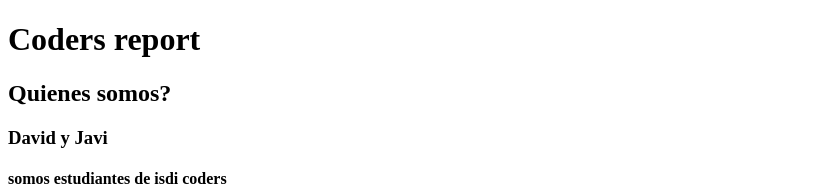
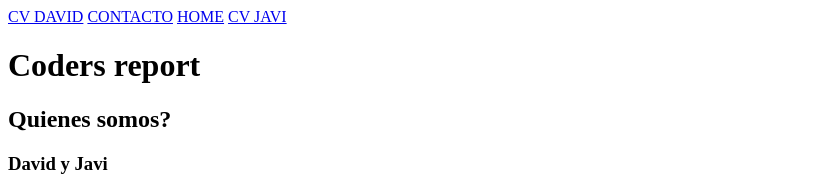
Before and after one commit to TelasGonzas/202304-w1ch2-Javier-Gonzalez-David-Ternavsky, a plain HTML site: page who.html in a window 1280 px wide. Shown: the top 193 px of the page, without its empty margins (0-821 px from the left). Drawn offline with Linux system fonts and the light colour scheme.

Commit message:
✅ add links

```diff
--- a/who.html
+++ b/who.html
@@ -6,9 +6,17 @@
   <meta http-equiv="X-UA-Compatible" content="IE=edge">
   <meta name="viewport" content="width=device-width, initial-scale=1.0">
   <title>W1CH2-DJ</title>
+  <link rel="shortcut icon" href="https://startupxplore.com/uploads/ff8080817181542201718388d1de01fd-large.png"
+    type="image/x-icon">
 </head>
 
 <body>
+  <nav>
+    <a href="./cvd.html">CV DAVID</a>
+    <a href="./form.html">CONTACTO</a>
+    <a href="./index.html">HOME</a>
+    <a href="./cvj.html">CV JAVI</a>
+  </nav>
   <header>
     <h1>Coders report</h1>
   </header>
```
